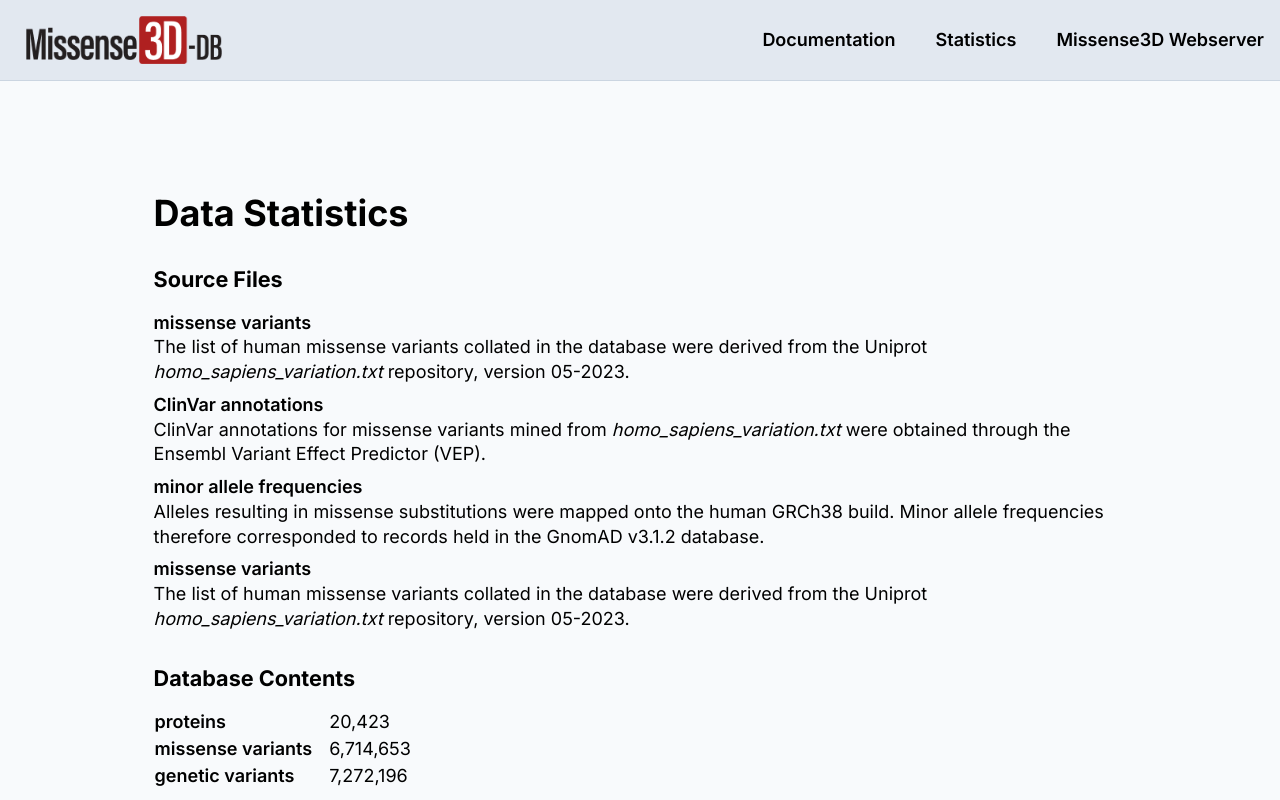
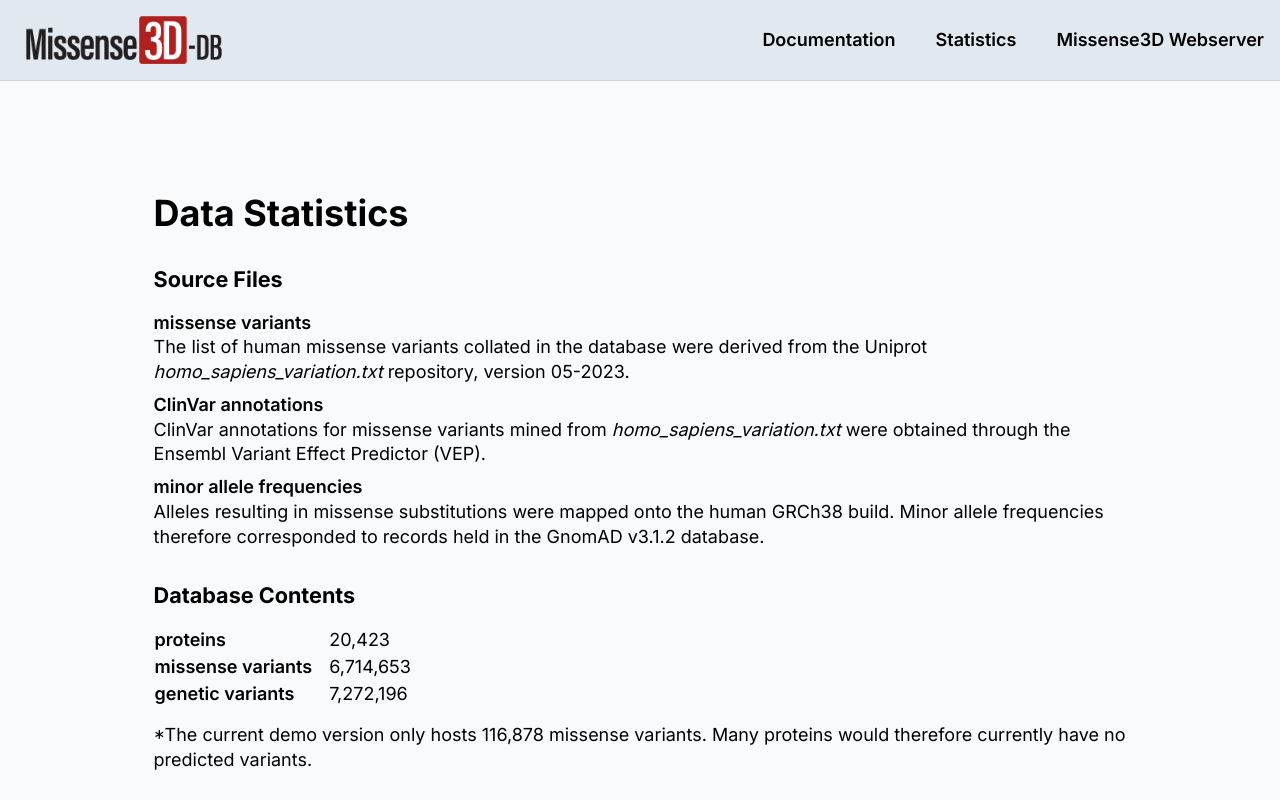
Before and after one commit to Levurmion/missense3d_db_af_nextjs, a Next.js app: page /info/statistics in a window 1280 px wide. Shown: the top 800 px of the page. Built offline with nearby package versions, Linux system fonts and the light colour scheme.

Commit message:
removed extra copy of "missense variants" from statistics page

```diff
--- a/app/info/statistics/page.tsx
+++ b/app/info/statistics/page.tsx
@@ -25,12 +25,6 @@ export default function StatisticsPage () {
                         <h3 className="font-semibold">minor allele frequencies</h3>
                         <p>
                             Alleles resulting in missense substitutions were mapped onto the human GRCh38 build. Minor allele frequencies therefore corresponded to records held in the GnomAD v3.1.2 database.
-                        </p>
-                    </div>
-                    <div>
-                        <h3 className="font-semibold">missense variants</h3>
-                        <p>
-                            The list of human missense variants collated in the database were derived from the Uniprot <i>homo_sapiens_variation.txt</i> repository, version 05-2023.
                         </p>
                     </div>
                 </div>
```
